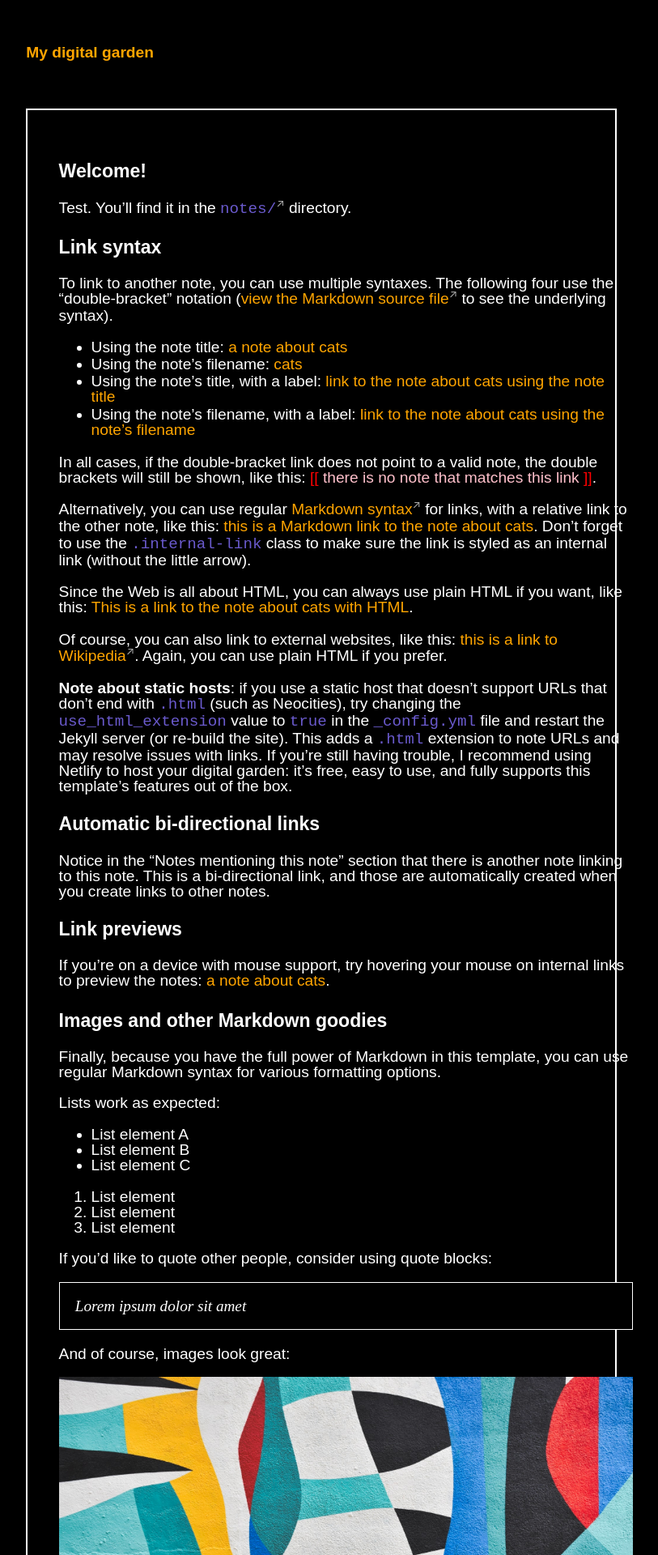
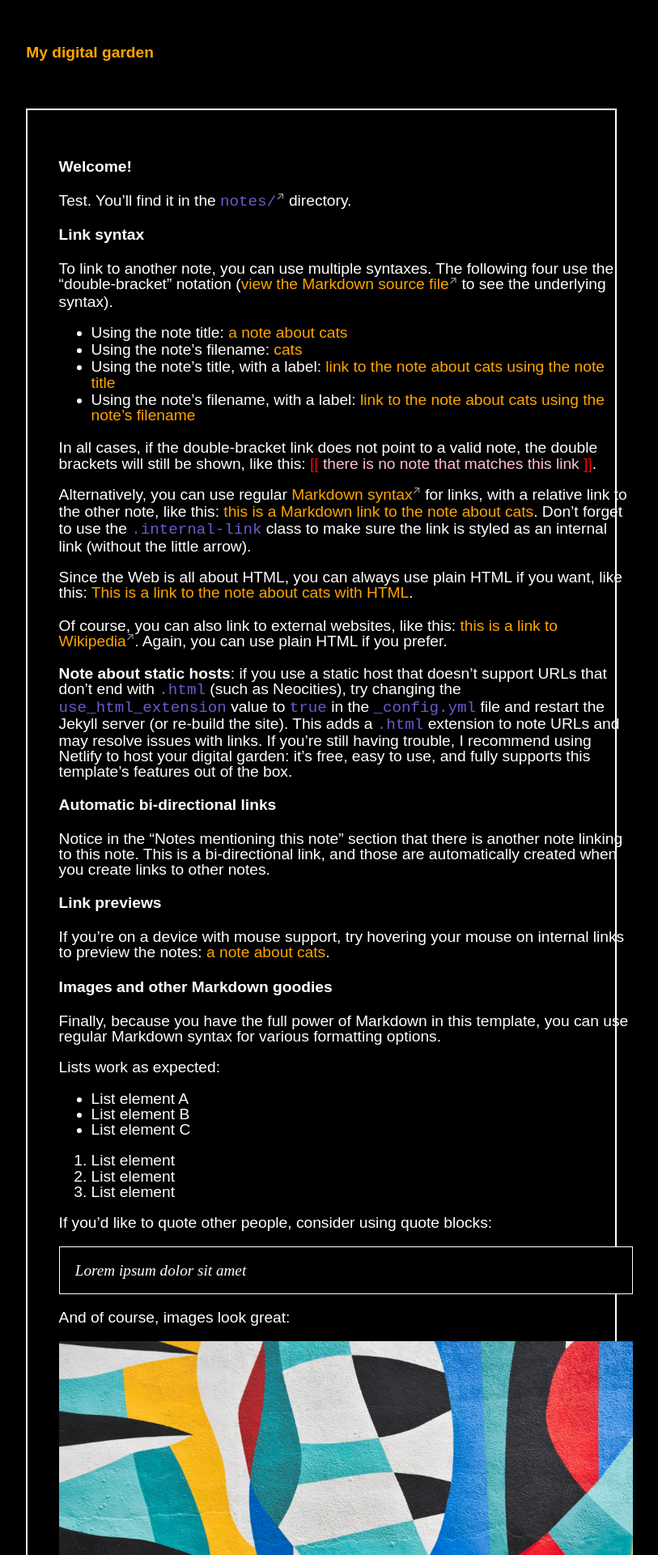
Before and after one commit to xcela/Exocore, a Jekyll site: the page built from _notes/your-first-note.md, in a window 1280 px wide. Shown: the top 1920 px of the page at 81% size, without its empty margins (243-1056 px from the left). Built offline with Jekyll 4.4.1, drawn with Linux system fonts in a browser that asks for light colours.

Commit message:
Update _style.scss

```diff
--- a/_sass/_style.scss
+++ b/_sass/_style.scss
@@ -90,7 +90,9 @@ h6 {
 
 h1 { text-transform:uppercase; text-decoration:underline; text-align:center; font-weight:bold;}
 h2 {text-transform:uppercase; text-align:center;font-weight:bold;}
-h3 {font-weight:bold;}
+h3 {font-weight:bold; font-size:1em;}
+h4 {font-weight:normal; font-size:1em; text-decoration:underline;}
+h4 {font-weight:normal; font-size:1em; }
 
 .border {
   border:1px solid white;
```
